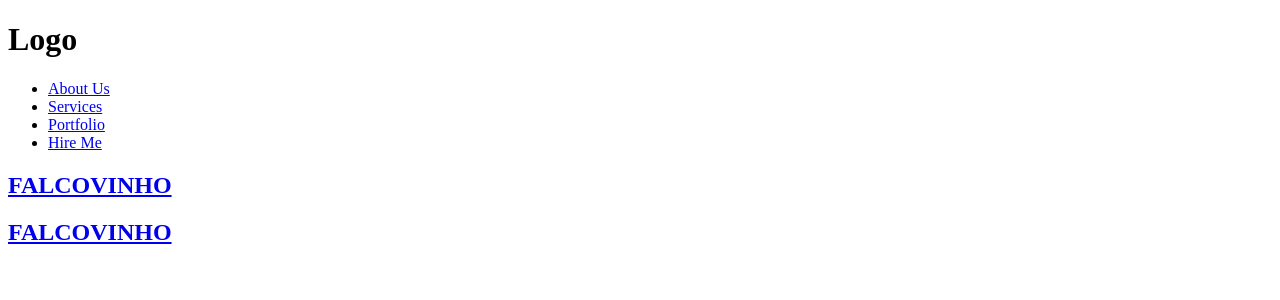
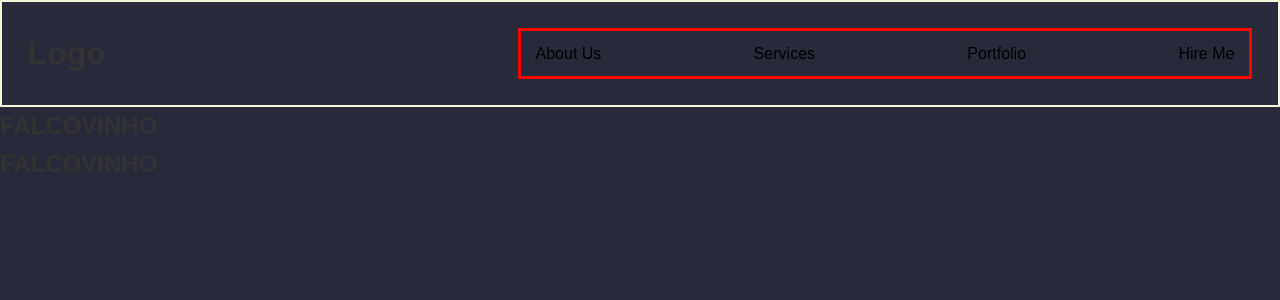
Before and after one commit to HofeDivine/PortfolioSite, a Flask app: page / in a window 1280 px wide. Shown: the top 300 px of the page. Run offline with Flask 3, Linux system fonts and the light colour scheme.

Commit message:
mobile first

```diff
--- /dev/null
+++ b/app/static/css/styles.css
@@ -0,0 +1,46 @@
+* {
+    margin: 0;
+    padding: 0;
+    box-sizing: border-box;
+}
+
+body {
+    font-family: Arial, sans-serif;
+    line-height: 1.6;
+    background-color: #282a39;
+    color: #333;
+    margin: 0;
+    padding: 0;
+}
+
+.header {
+    display: flex;
+    justify-content: space-between;
+    align-items: center;
+    padding: 2%;
+    border: 2px solid beige;
+}
+
+.nav-links {
+    display: flex;                  /* Use flexbox to arrange links horizontally */
+    justify-content: space-between; /* Space links evenly */
+    gap: 20px;                      /* Adds space between links */
+    list-style: none;               /* Remove bullet points from the list */
+    padding: 0;                     /* Remove padding around the list */
+    margin: 0;                      /* Remove default margin from the list */
+    width: 60%;
+    border:solid red;        /* Ensure each list item stays inline */
+}                   /* Set the width of the nav container */
+
+
+.nav-links li {
+    display: inline-block;
+
+}
+.nav-links a {
+    text-decoration: none;          /* Remove underline from the links */
+    color: black;                   /* Set text color */
+    font-size: 16px;                /* Set font size */
+    padding: 10px 15px;             /* Add padding around the links */
+    display: block;                 /* Make the links block-level elements */
+}
--- a/app/templates/home.html
+++ b/app/templates/home.html
@@ -3,6 +3,7 @@
 <head>
     <meta charset="UTF-8">
     <meta name="viewport" content="width=device-width, initial-scale=1.0">
+    <link rel="stylesheet" href="{{ url_for('static', filename='css/styles.css') }}">
     <title>Homepage</title>
 </head>
 <body>
@@ -11,14 +12,14 @@
            <h1>Logo</h1>
         </div>
         <nav class="nav-links">
-            <ul>
-                <li><a href="/aboutUs">About Us</a></li>
-                <li><a href="/services">Services</a></li>
-                <li><a href="/portfolio">Portfolio</li>
-                <li><a href="/hireMe">Hire Me</li>
+
+                <a href="/aboutUs">About Us</a>
+                <a href="/services">Services</a>
+                <a href="/portfolio">Portfolio</a>
+                <a href="/hireMe">Hire Me</a>
 
 
-            </ul>
+
         </nav>
 
     </header>
```
Also changed, not shown: app/static/styles.css (deleted).
